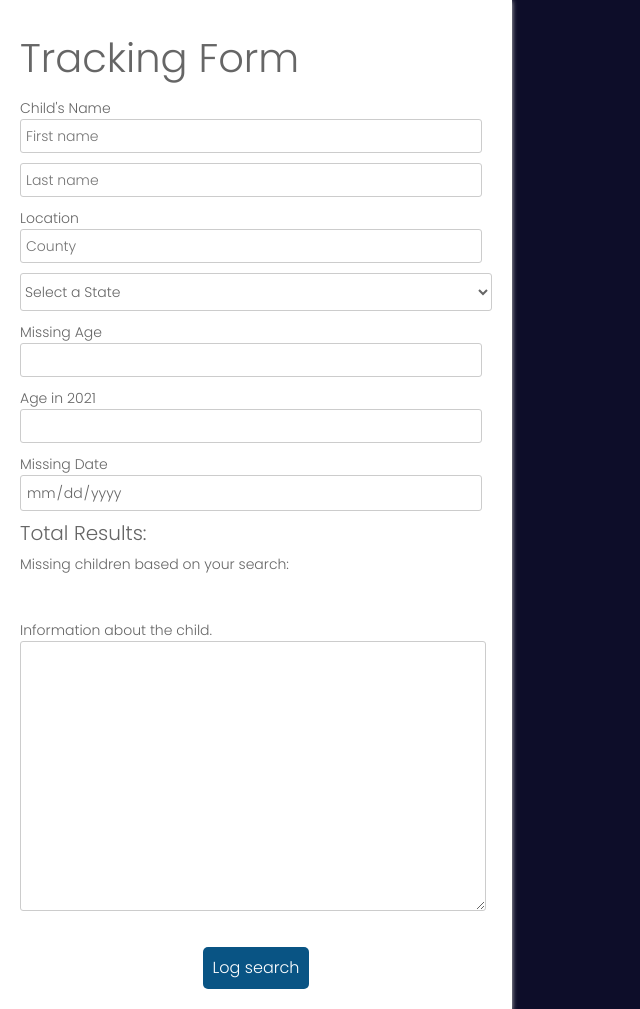
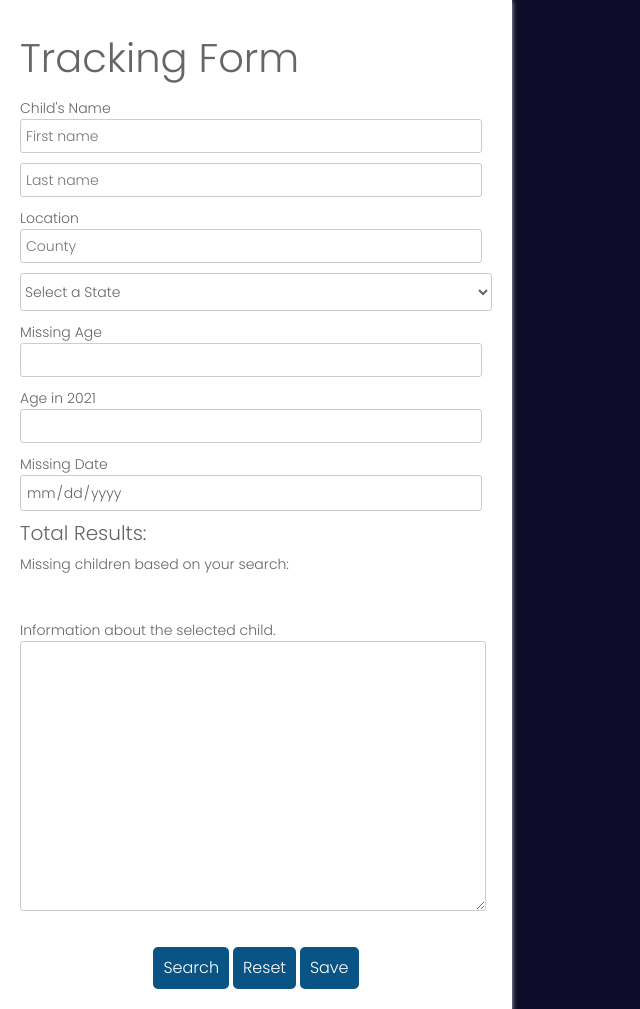
Before and after one commit to debiday/missing_children, a Flask app: page /tracking-page in a window 1280 px wide. Shown: the part 45-1054 px from the top of the page, without its empty margins (0-640 px from the left). Run offline with Flask 2, Linux system fonts and the light colour scheme; the visitor is signed in with stand-in values (Sample User, id 1); data comes from the database, SQL or seed files in the repository; data that the repository does not hold is empty; some libraries are stand-ins or nearby versions.

Commit message:
Edited line breaks, added buttons, email validation

```diff
--- a/crud.py
+++ b/crud.py
@@ -230,21 +230,21 @@ def search_db(query_terms):
         query_children = query_children[:num_query]
         child_result = ""
         for child in query_children:
-            child_result += f'<p id="{child.child_id}" class="child_bio">{child.fname} {child.lname}</p>' + ", missing age " + str(child.missing_age) +"."
+            child_result += f'<p><span id="{child.child_id}" class="child_bio">{child.fname} {child.lname}</span>' + ", missing age " + str(child.missing_age) +".</p>"
         return child_result
     if num_query > 0:
         query_children = [x for x in new_query if new_query.count(x) > num_query]
         query_children = query_children[:num_query+1]
         child_result = ""
         for child in query_children:
-            child_result += f'<p id="{child.child_id}" class="child_bio">{child.fname} {child.lname}</p>' + ", missing age " + str(child.missing_age) +"."
+            child_result += f'<p><span id="{child.child_id}" class="child_bio">{child.fname} {child.lname}</span>' + ", missing age " + str(child.missing_age) +".</p>"
         return child_result
         # return str(query_children[:num_query+1])
         # This removes duplicates from the other search queries
     elif num_query == 0:
         child_result = ""
         for child in new_query:
-            child_result += f'<p id="{child.child_id}" class="child_bio">{child.fname} {child.lname}</p>' + ", missing age " + str(child.missing_age) +"."
+            child_result += f'<p><span id="{child.child_id}" class="child_bio">{child.fname} {child.lname}</span>' + ", missing age " + str(child.missing_age) +".</p>"
         return child_result
     # return str(new_query)
 
--- a/server.py
+++ b/server.py
@@ -155,9 +155,9 @@ def search():
     del session['search_query']
     # Clears all fields?
 
-  session['search_query'] = {'fname': request.form.get('fname'),
-                              'lname': request.form.get('lname'),
-                              'county': request.form.get('county'),
+  session['search_query'] = {'fname': request.form.get('fname').title(),
+                              'lname': request.form.get('lname').title(),
+                              'county': request.form.get('county').title(),
                               'state': request.form.get('state'),
                               'missing_age': request.form.get('missing_age'),
                               'age_2021': request.form.get('age_2021'),
--- a/templates/homepage.html
+++ b/templates/homepage.html
@@ -9,7 +9,7 @@
 <!--------------------------------------------------------------->
 <div id="login-homepage">
 <form action="/login" id="login-form" method="POST">
-    <input type="text" name="email" id="email-field" class="login-email-field" placeholder="Email">
+    <input type="email" name="email" id="email" class="login-email-field" placeholder="Email">
     <input type="password" name="password" id="password" class="login-form" placeholder="Password">
     <input type="submit" value="Login" id="login-form-submit">
 </form>
--- a/templates/registration.html
+++ b/templates/registration.html
@@ -12,9 +12,9 @@
     <h1>Register</h1>
     <p>Please fill in this form to create an account.</p>
     <hr>
-
+    <!-- Added email validation -->
     <label for="email"><b>Email</b></label>
-    <input type="text" placeholder="Enter Email" name="email" id="email" required>
+    <input type="email" placeholder="Enter Email" name="email" id="email" required>
 
     <label for="password"><b>Password</b></label>
     <input type="password" placeholder="Enter Password" name="password" id="password" required>
--- a/templates/tracking-page.html
+++ b/templates/tracking-page.html
@@ -8,7 +8,6 @@
 
 <!DOCTYPE html>
 <div id="tracking-form" name="tracking-form">
-<html>
   <head>
     <title>Tracking form</title>
   </head>
@@ -117,16 +116,17 @@
         </script>
 
         <div class="notes">
-          <p>Information about the child.</p>
+          <p>Information about the selected child.</p>
           <textarea id="notes" rows="12" name="notes" onchange="auto_grow(this)" ></textarea>
         </div>
         <div class="btn-block">
-          <button type="submit" href="/">Log search</button>
+          <button type="submit" href="/">Search</button>
+          <button type="submit" href="/">Reset</button>
+          <button type="submit" href="/">Save</button>
         </div>
       </form>
     </div>
   </body>
-</html>
 </div>
 <script src="/static/js/child_bio.js"></script>
 <script src="/static/js/tracking.js"></script>
```
